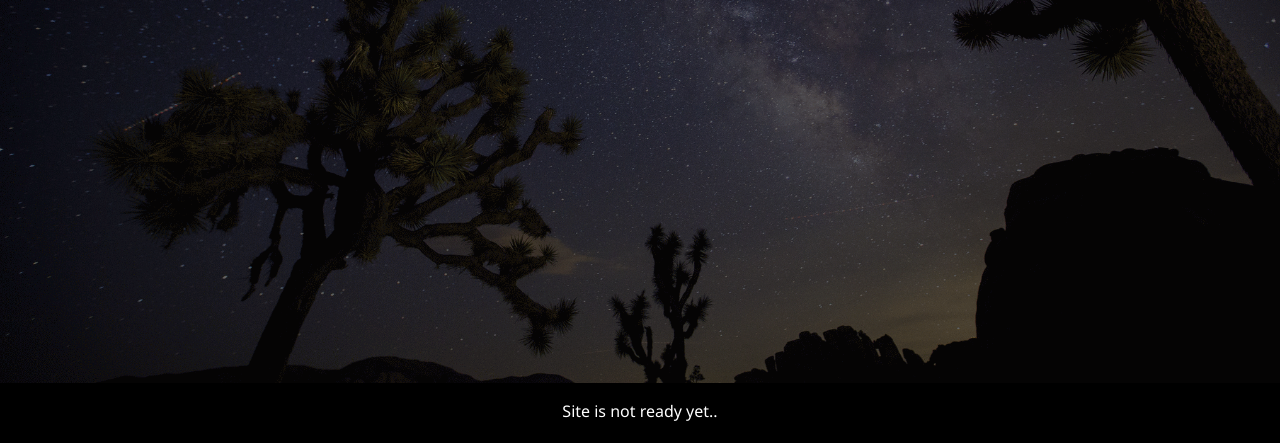
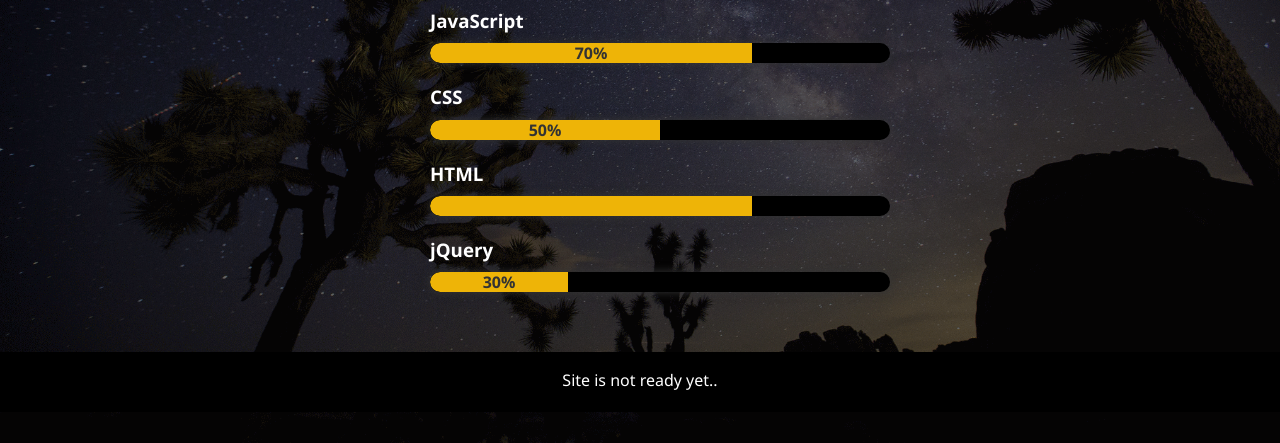
Before and after one commit to Zero-7-1/my-portfolio-sud, a website: page index.html in a window 1280 px wide. Shown: the part 357-800 px from the top of the page. Drawn offline with Linux system fonts and the light colour scheme.

Commit message:
working on major changes

```diff
--- a/index.html
+++ b/index.html
@@ -50,7 +50,7 @@
 
 
 
-
+  <!-- Introduction Landing Main -->
   <main id="home">
     <h1 class="lg-heading"> Welcome, I'm
      <span class="text-secondary"> Sudhanshu </span>
@@ -76,12 +76,40 @@
     </div>
   </main>
 
-  <section id="skills">
 
 
 
+  <!-- Skiils Section Bar & Percentage Style -->
+  <div class="skills">
+    <h1>My Skills</h1>
+    <ul>
+      <li>
+        <h3>JavaScript</h3>
+        <div class="bar-container html">
+          <div class="bar">70%</div>
+        </div>
+      </li>
+      <li>
+        <h3>CSS</h3>
+        <div class="bar-container css">
+          <div class="bar">50%</div>
+        </div>
+      </li>
+      <li>
+        <h3>HTML</h3>
+        <div class="bar-container javascript">
+          <div class="bar"></div>
+        </div>
+      </li>
+      <li>
+        <h3>jQuery</h3>
+        <div class="bar-container jquery">
+          <div class="bar">30%</div>
+        </div>
+      </li>
+    </ul>
+  </div>
 
-  </section>
 
 
 
--- a/scss/main.scss
+++ b/scss/main.scss
@@ -1,6 +1,5 @@
 @import '_config';
 @import '_menu';
-
 
 * {
   box-sizing: border-box;
@@ -21,16 +20,10 @@
   margin: 0;
   // font-weight: 400;
 
-   &.lg-heading {
+  &.lg-heading {
     font-size: 2rem;
-
   }
 
-
-/* lighten() function generates a lighter version of the $primary-color variable by 2%,
-rgba(...) function used to define a color with red, green, blue, and alpha (opacity)
-values and here it defines a color with the lightened $primary-color
-and an alpha (opacity) value of 0.5.*/
   &.sm-heading {
     margin-bottom: 2rem;
     padding: 0.2rem 1rem;
@@ -44,9 +37,6 @@
   text-decoration: none;
 }
 
-
-
-
 /* We need header menu to be always fixed and to stay upfront (z-index 2) */
 header {
   position: fixed;
@@ -54,23 +44,14 @@
   width: 100%;
 }
 
-
 .text-secondary {
   color: $secondary-color;
 }
 
-
-
-
-
-
-
 // main
-
 main {
   // padding: 1rem;
   height: 100%;
-  min-height: calc(100vh - 60px);
 
   .icons {
     margin-top: 1rem;
@@ -87,22 +68,13 @@
   }
 
   &#home {
-
-    overflow: hidden;  /* we don'nt want any scroll bar in home (but I have) */
+    overflow: hidden;  /* we don't want any scroll bar in home */
     h1 {
       margin-top: 10vh;
 
     }
   }
 }
-
-
-
-
-
-
-
-
 
 .about-info {
   display: grid;
@@ -180,6 +152,7 @@
       padding: 0.5rem 1.5rem;
       background: $secondary-color;
       color: set-text-color($secondary-color);
+
       span {
         color: set-text-color($secondary-color);
       }
@@ -193,6 +166,7 @@
   padding: 0.5rem 1rem;
   border: 0;
   margin-bottom: 0.3rem;
+
   &:hover {
     background: $secondary-color;
     color: set-text-color($secondary-color);
@@ -220,3 +194,74 @@
 }
 
 @import 'mobile';
+
+
+
+
+
+
+// Skill Bars
+.skills {
+  width: 500px;
+  margin: 60px auto;
+  // color: $secondary-color;
+
+  h1 {
+    font-family: 'Segoe UI', Tahoma, Geneva, Verdana, sans-serif;
+  }
+
+  li {
+    list-style-type: none;
+    font-family: 'Segoe UI', Tahoma, Geneva, Verdana, sans-serif;
+    margin: 20px 0;
+
+    h3 {
+      margin: 0 0 0.5rem 0;
+    }
+
+    .bar-container {
+      background-color: darken($primary-color, 10);
+      height: 20px;
+      border-radius: 10px;
+      overflow: hidden;
+      position: relative;
+      box-shadow: 0 0 10px lighten($primary-color, 20);
+
+      .bar {
+        height: 100%;
+        background-color: $secondary-color;
+        display: flex;
+        align-items: center;
+        justify-content: center;
+        font-weight: bold;
+        color: #333;
+        border-radius: 10px 0 0 10px;
+      }
+
+      &.html .bar { width: 70%; animation: html 2s; }
+      &.css .bar { width: 50%; animation: css 2s; }
+      &.javascript .bar { width: 70%; animation: javascript 2s; }
+      &.jquery .bar { width: 30%; animation: jquery 2s; }
+    }
+  }
+}
+
+@keyframes html {
+  0% { width: 0%; }
+  100% { width: 80%; }
+}
+
+@keyframes css {
+  0% { width: 0%; }
+  100% { width: 93%; }
+}
+
+@keyframes javascript {
+  0% { width: 0%; }
+  100% { width: 50%; }
+}
+
+@keyframes jquery {
+  0% { width: 0%; }
+  100% { width: 30%; }
+}
```
Also changed, not shown: dist/css/main.css.
